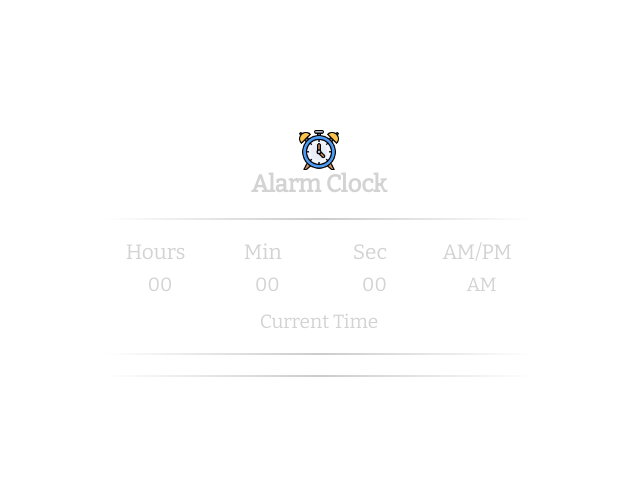
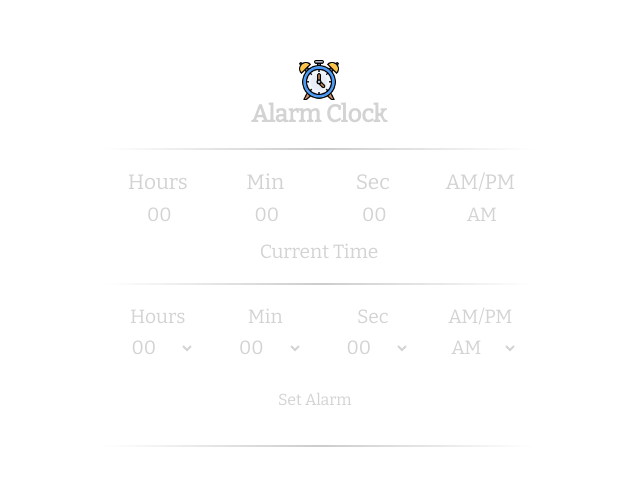
Before and after one commit to shivraj0002/alarm-clock, a plain HTML site: page index.html in a window 1280 px wide. Shown: the part 137-622 px from the top of the page, without its empty margins (321-961 px from the left). Drawn offline with nearby package versions, Linux system fonts and the light colour scheme.

Commit message:
added select-drop for user set alarm input and added button with style

```diff
--- a/index.html
+++ b/index.html
@@ -39,8 +39,38 @@
                         </section>
                     </section>
                     <p class="sub-heading">Current Time</p>
+
                     <hr class="divider" />
-                    <section class="time-inputs"></section>
+                    <section class="time-input-section">
+                        <section class="time-input-container">
+                            <section class="time-inputs">
+                                <label for="hours-input">Hours</label>
+                                <select name="hours-input" id="hours-input">
+                                    <option value="00">00</option>
+                                </select>
+                            </section>
+                            <section class="time-inputs">
+                                <label for="minutes-input">Min</label>
+                                <select name="minutes-input" id="minutes-input">
+                                    <option value="00">00</option>
+                                </select>
+                            </section>
+                            <section class="time-inputs">
+                                <label for="seconds-input">Sec</label>
+                                <select name="seconds-input" id="seconds-input">
+                                    <option value="00">00</option>
+                                </select>
+                            </section>
+                            <section class="time-inputs">
+                                <label for="hours-input">AM/PM</label>
+                                <select name="hours-input" id="hours-input">
+                                    <option value="AM">AM</option>
+                                    <option value="PM">PM</option>
+                                </select>
+                            </section>
+                        </section>
+                        <button class="btn btn-full">Set Alarm</button>
+                    </section>
                 </div>
                 <hr class="divider" />
                 <div class="alrm-body"></div>
--- a/src/styles.css
+++ b/src/styles.css
@@ -61,14 +61,12 @@ body {
 
 .current-time {
   width: 100%;
+  display: grid;
+  grid-template-columns: repeat(4, 1fr);
+  gap: 0px;
 }
 
 .time-current {
-  box-sizing: border-box;
-  /* display: flex;
-  flex-direction: column; */
-  display: inline-block;
-  width: 24%;
 }
 
 .time-current > * {
@@ -83,7 +81,7 @@ body {
 }
 
 .time-current input {
-  width: 90%;
+  width: 85%;
   height: 40px;
   padding: none;
   border: none;
@@ -112,3 +110,72 @@ body {
   color: lightgrey;
   margin-top: 5px;
 }
+
+.time-input-container {
+  width: 100%;
+  display: grid;
+  grid-template-columns: repeat(4, 1fr);
+  /* gap: 5px; */
+}
+
+.time-inputs {
+}
+
+.time-inputs > * {
+  display: block;
+}
+
+.time-inputs label {
+  text-align: center;
+  font-family: "Bitter", serif;
+  font-size: 1.2rem;
+  color: lightgray;
+}
+
+.time-inputs select {
+  width: 85%;
+  height: 40px;
+  padding: 0px;
+  border: none;
+  text-align: center;
+  font-size: 1.2rem;
+  font-family: "Bitter", serif;
+  color: lightgrey;
+  outline: none;
+  background: rgba(255, 255, 255, 0.1);
+  backdrop-filter: blur(15px);
+}
+
+.btn {
+  margin-top: 7px;
+  /* margin-bottom: 7px; */
+  height: 50px;
+  font-family: "Bitter", serif;
+  background: rgba(255, 255, 255, 0.1);
+  outline: none;
+  border: none;
+  border-radius: 4px;
+  cursor: pointer;
+  color: lightgrey;
+  font-family: "Bitter", serif;
+  background-position: center;
+  transition: background 0.8s;
+}
+.btn-full {
+  font-size: 1rem;
+  width: 98%;
+  margin-left: auto;
+  margin-right: auto;
+}
+
+.btn:hover {
+  background: #11193e radial-gradient(circle, transparent 1%, #11193e 1%)
+    center/15000%;
+  color: white;
+}
+
+.btn:active {
+  background-color: #d4a017;
+  background-size: 100%;
+  transition: background 0s;
+}
```
